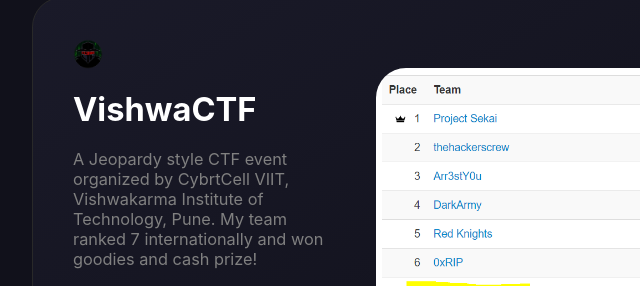
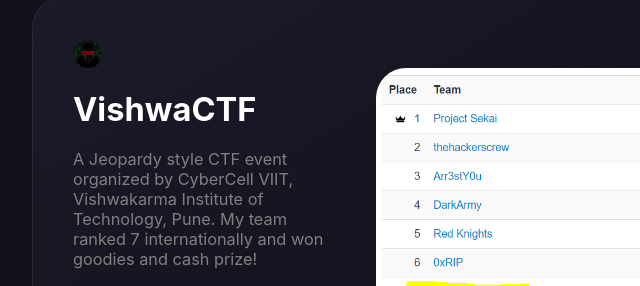
Before and after one commit to 1nv1sibl3/1nv1sibl3.github.io, a plain HTML site: page index.html in a window 1280 px wide. Shown: the part 4329-4615 px from the top of the page, 274-914 px from the left. Drawn offline with nearby package versions, Linux system fonts and the light colour scheme; a web font is replaced by a local one.

Commit message:
Update index.html

```diff
--- a/index.html
+++ b/index.html
@@ -474,7 +474,7 @@
                   class="faviconforProject" />
                 <article class="ProjectHeading">VishwaCTF</article>
                 <p class="ProjectDescription">
-                  A Jeopardy style CTF event organized by CybrtCell VIIT, Vishwakarma Institute of Technology, Pune.
+                  A Jeopardy style CTF event organized by CyberCell VIIT, Vishwakarma Institute of Technology, Pune.
                   My team ranked 7 internationally and won goodies and cash prize!
                 </p>
                 <div class="project-buttons">
```
